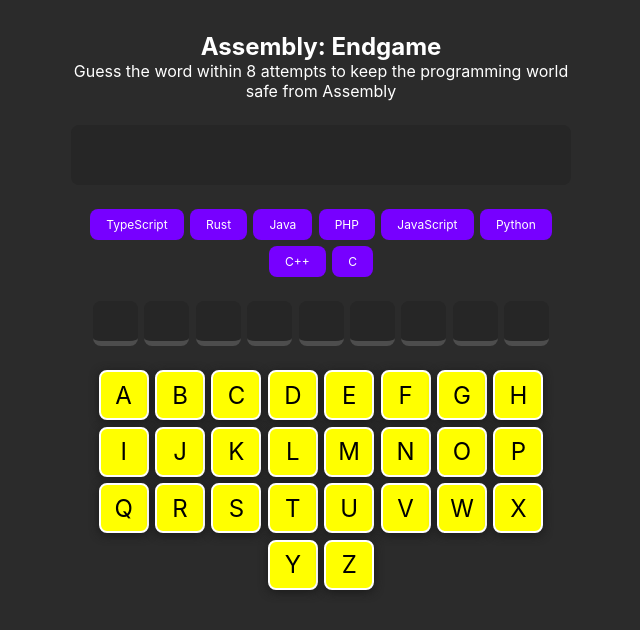
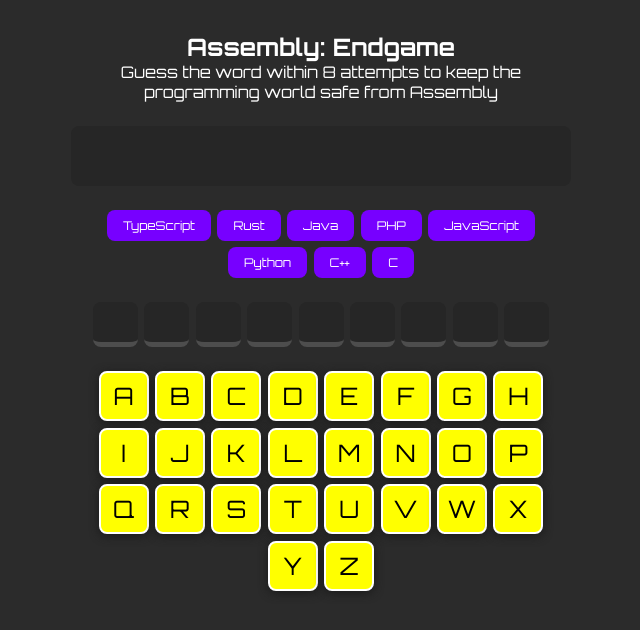
Before and after one commit to Xpektra7/Assembly-Endgame, a React (Vite) app: page / in a window 1280 px wide. Shown: the top 630 px of the page, without its empty margins (319-959 px from the left). Built offline with nearby package versions, Linux system fonts and the light colour scheme.

Commit message:
fix: correct font-family in CSS for consistent styling

```diff
--- a/src/main.css
+++ b/src/main.css
@@ -2,7 +2,7 @@
     margin: 0;
     padding: 0;
     box-sizing: border-box;
-    font-family:Inter,monospace;
+    font-family:Orbitron,monospace;
     text-align: center;
 }
 body{
```
